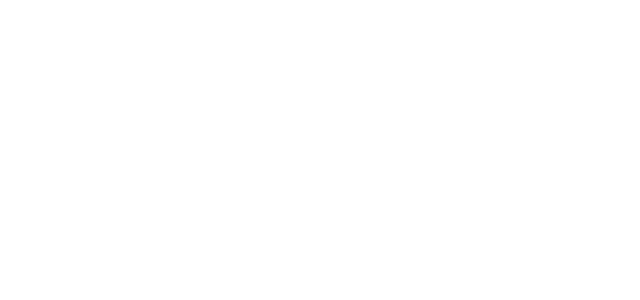
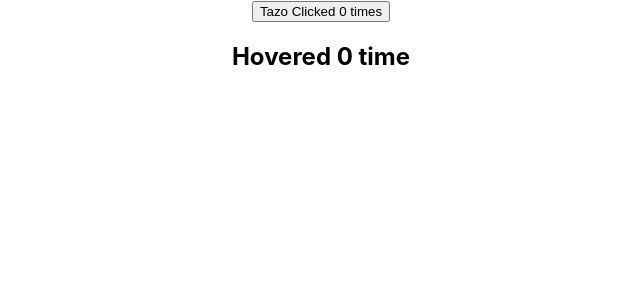
Before and after one commit to wold21/react_for_beginners, a React (Create React App) app: page / in a window 1280 px wide. Shown: the top 300 px of the page, without its empty margins (319-959 px from the left). Built offline with nearby package versions, Linux system fonts and the light colour scheme.

Commit message:
Higher Order Component -> HOC Pattern

```diff
--- a/src/App.js
+++ b/src/App.js
@@ -1,7 +1,14 @@
 import "./App.css";
+import ClickCounter from "./components/ClickCounter";
+import HoverCounter from "./components/HoverCounter";
 
 function App() {
-    return <div className="App"></div>;
+    return (
+        <div className="App">
+            <ClickCounter name={"Tazo"} />
+            <HoverCounter />
+        </div>
+    );
 }
 
 export default App;
--- /dev/null
+++ b/src/components/ClickCounter.js
@@ -0,0 +1,15 @@
+import React, { Component } from "react";
+import WithCounter from "./withCounter";
+
+class ClickCounter extends Component {
+    render() {
+        const { count, incrementCount } = this.props;
+        return (
+            <button onClick={incrementCount}>
+                {this.props.name} Clicked {count} times
+            </button>
+        );
+    }
+}
+
+export default WithCounter(ClickCounter, 5);
--- /dev/null
+++ b/src/components/HoverCounter.js
@@ -0,0 +1,15 @@
+import React, { Component } from "react";
+import WithCounter from "./withCounter";
+
+class HoverCounter extends Component {
+    render() {
+        const { count, incrementCount } = this.props;
+        return (
+            <div>
+                <h2 onMouseOver={incrementCount}>Hovered {count} time</h2>
+            </div>
+        );
+    }
+}
+
+export default WithCounter(HoverCounter, 10);
--- /dev/null
+++ b/src/components/withCounter.js
@@ -0,0 +1,30 @@
+import React from "react";
+
+const WithCounter = (WrappedComponent, incrementNumber) => {
+    class WithCounter extends React.Component {
+        constructor(props) {
+            super(props);
+
+            this.state = {
+                count: 0,
+            };
+        }
+        incrementCount = () => {
+            this.setState((prevState) => {
+                return { count: prevState.count + incrementNumber };
+            });
+        };
+        render() {
+            return (
+                <WrappedComponent
+                    count={this.state.count}
+                    incrementCount={this.incrementCount}
+                    {...this.props}
+                />
+            );
+        }
+    }
+    return WithCounter;
+};
+
+export default WithCounter;
```
Also changed, not shown: 1 other file (tests, documents, lock files or other folders).
